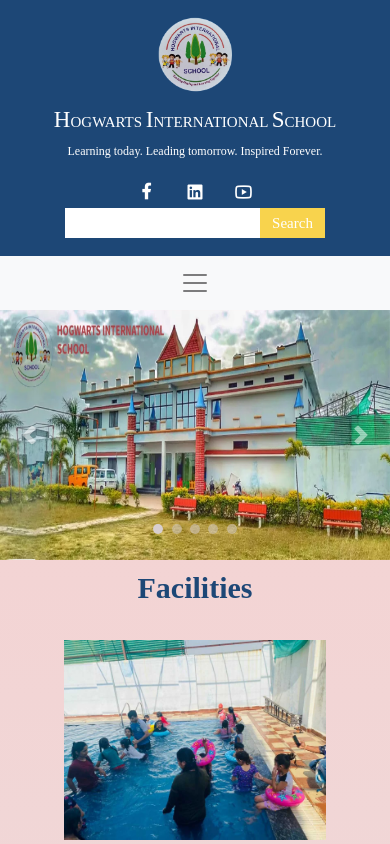
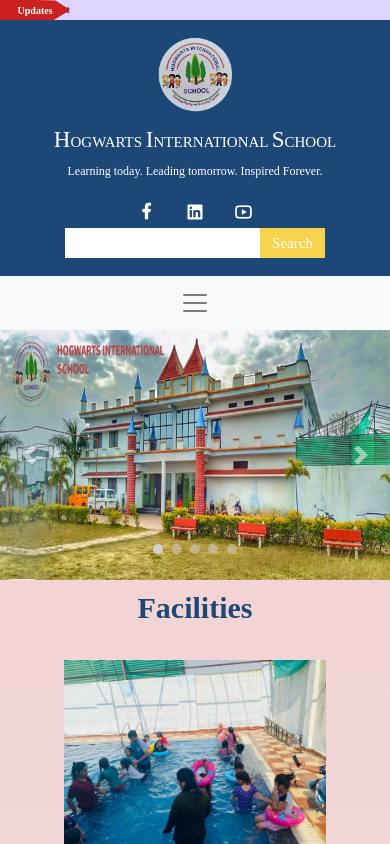
Before and after one commit to punitdiwan/hogwardinternationalschool, a React (Create React App) app: page / in a window 390 px wide. Shown: the top 844 px of the page. Built offline with nearby package versions, Linux system fonts and the light colour scheme; a web font is replaced by a local one.

Commit message:
upd admission

```diff
--- a/src/App.css
+++ b/src/App.css
@@ -1,3 +1,200 @@
 .mainbgcch{
     background:linear-gradient(rgb(248, 207, 207),rgb(199, 255, 255));
 }
+
+
+.updates{
+    height: 22px;
+    width: 100%;
+    display: flex;
+    /* background-color: #67E0A6; */
+    background-color: #ddd4ff;
+    position: relative;
+    overflow: hidden;
+    align-items: center;
+
+
+
+}
+.updatesleft{
+    width: 10%;
+    color: white;
+    font-weight: bold;
+    font-family: sans-serif;
+    background-color: #CC2121;
+        display: flex;
+        align-items: center;
+        justify-content: center;
+        font-size: 15px;
+        z-index: 2;
+        clip-path: polygon(27.1% 0%, 51.4% 0%, 79% 3%, 100% 50%, 100% 50%, 76.8% 100%, 79% 100%, 65.7% 100%, 0% 100%, 0% 0%);
+
+
+}
+.updatesright{
+    display: flex;
+    align-items: center;
+    /* justify-content: center; */
+    font-weight: bold;
+    position: absolute;
+    width: 90%;
+}
+.upinner{
+   position: absolute;
+   height: 100%;
+   display: flex;
+   right: -20%;
+   animation: mymove 15s linear infinite;
+   z-index: 1;
+
+}
+.upinner a{
+   text-decoration: none;
+   color: #0F2B4C;
+   font-weight: bold;
+   font-family: sans-serif;
+   font-size: 12px;
+   margin-top: 5px;
+   margin: 0px 10px;
+
+}
+
+@keyframes mymove {
+    from {
+
+        transform:translateX(100%);
+    }
+    to {
+        transform:translateX(-400%);
+
+    }
+  }
+
+
+
+
+
+
+
+
+  .tonavbar1{
+    height: 20%;
+    width: 100%;
+    background-color: #111A5C;
+    display: flex;
+    align-items: center;
+    justify-content: center;
+    padding: 13px;
+  }
+  .tonavbar1 img{
+    width: 53%;
+  }
+
+
+
+
+
+
+
+
+
+
+
+
+
+  @media screen and (max-width:768px){
+    .updates{
+        height: 20px;
+
+    }
+    .updatesleft{
+        width: 10%;
+         height: 100%;
+         font-size: 10px;
+
+
+    }
+    .upinner a{
+        font-size: 10px;
+        margin-top: 2px;
+
+     }
+
+
+
+
+
+
+
+
+
+
+
+}
+
+
+
+
+
+
+
+@media screen and (max-width:600px){
+    .updates{
+        height: 20px;
+
+    }
+    .updatesleft{
+        width: 12%;
+         height: 100%;
+         font-size: 10px;
+
+
+    }
+
+}
+
+
+
+
+@media screen and (max-width:500px){
+    .updates{
+        height: 20px;
+
+    }
+    .updatesleft{
+        width: 14%;
+         height: 100%;
+         font-size: 10px;
+
+
+    }
+
+}
+
+
+@media screen and (max-width:400px){
+    .updates{
+        height: 20px;
+
+    }
+    .updatesleft{
+        width: 18%;
+         height: 100%;
+         font-size: 10px;
+
+
+    }
+
+
+}
+
+
+
+
+
+@media screen and (max-width:380px){
+    .tonavbar1 img{
+        width:250px;
+      }
+
+}
--- a/src/App.js
+++ b/src/App.js
@@ -11,6 +11,7 @@
 import ContactUs from './Components/ContactUs';
 import AcademicPRocedure from './Components/AcademicPRocedure';
 import OurSchool from './Components/OurSchool';
+import Updates from './Components/Updates';
 import BoardD from './Components/BoardD';
 import Principal from './Components/Principal';
 import ScrollToTop from './Components/ScrollToTop';
@@ -22,6 +23,7 @@
     <div className='container-fluid mainbgcch p-0'>
       <BrowserRouter>
       <ScrollToTop/>
+         <Updates/>
       <Navbar/>
       <NextNavbar/>
       <Routes>
--- a/src/Components/AcademicPRocedure.js
+++ b/src/Components/AcademicPRocedure.js
@@ -90,7 +90,7 @@
               </h5> */}
               <h5>
                 Email to :   &nbsp;
-                <a href="mailto:Hogwartsinternational339@gmail.com">www.Hogwartsinternational339@gmail.com</a>
+                <a href="mailto:Hogwartsinternational339@gmail.com">Hogwartsinternational339@gmail.com</a>
               </h5>
             </div>
           </div>
--- a/src/Components/Home.js
+++ b/src/Components/Home.js
@@ -5,9 +5,13 @@
 import "./css/HlastSection.css";
 import { NavLink } from "react-router-dom";
 
+
 const BannerSection = () => {
   return (
     <>
+
+
+
       <div className="container-fluid p-0">
         <div
           id="carouselExampleIndicators"
--- /dev/null
+++ b/src/Components/Updates.js
@@ -0,0 +1,27 @@
+import React from 'react'
+
+
+const Updates = () => {
+  return (
+  <>
+  <div className="updates">
+        <div className="updatesleft">
+            <div className="innerup">
+                Updates
+            </div>
+        </div>
+        <div className="upinner">
+            <a href=""><p>1. Admission will open for 2023</p></a>
+            <a href=""><p>2. School Transport Arrangement</p></a>
+            </div>
+        {/* <div className="updatesright">
+
+        </div> */}
+
+
+</div>
+  </>
+  )
+}
+
+export default Updates
```
